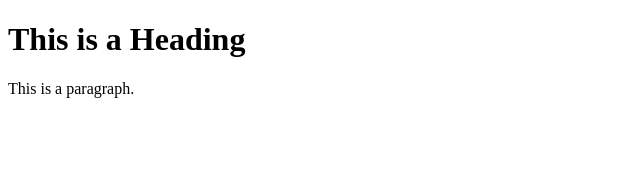
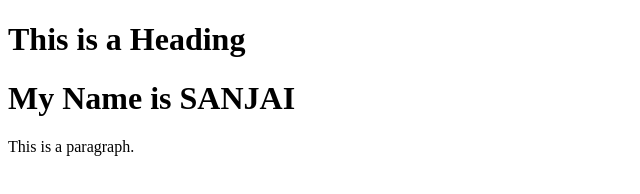
Before and after one commit to SANJAI-S1/individual, a plain HTML site: page index.html in a window 1280 px wide. Shown: the whole page, without its empty margins (0-640 px from the left). Drawn offline with Linux system fonts and the light colour scheme.

Commit message:
html updated

```diff
--- a/index.html
+++ b/index.html
@@ -9,6 +9,7 @@
 <body>
     <!-- Visible content of the page goes here -->
     <h1>This is a Heading</h1>
+    <h1>My Name is SANJAI</h1>
     <p>This is a paragraph.</p>
 </body>
 </html>
```
